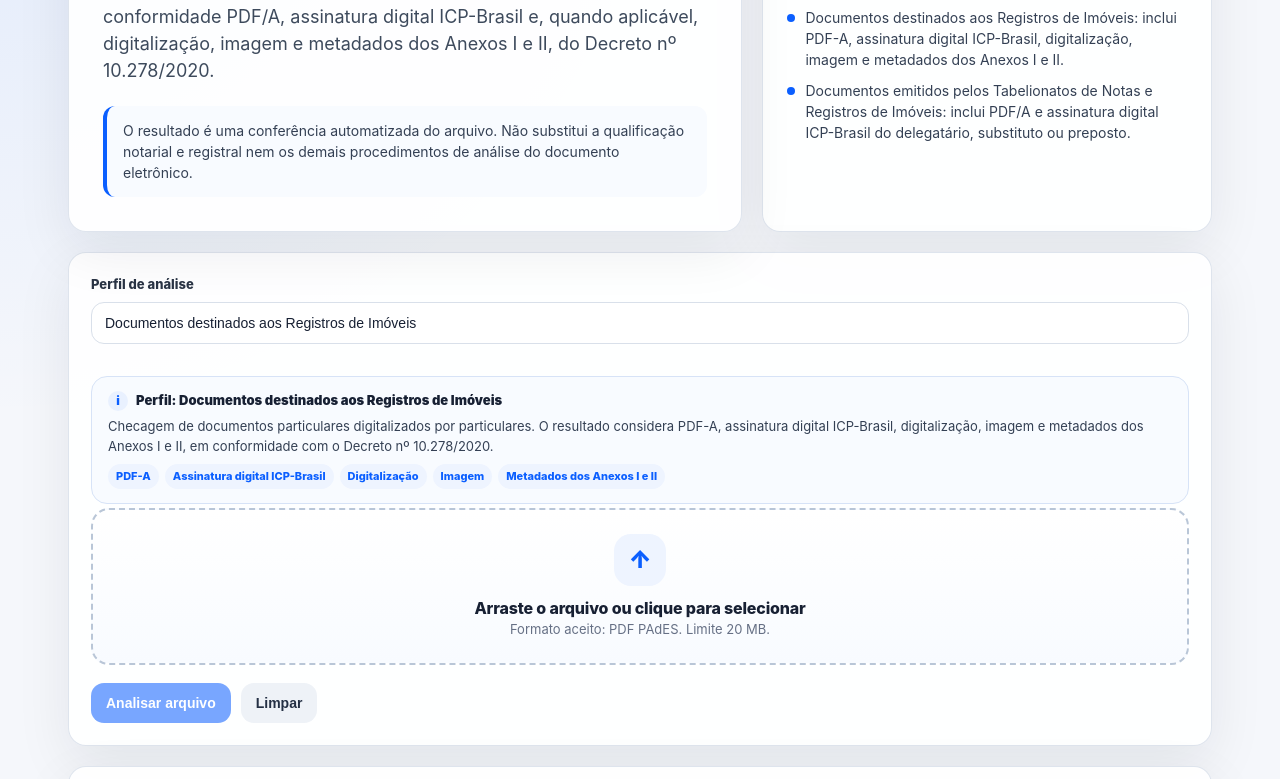
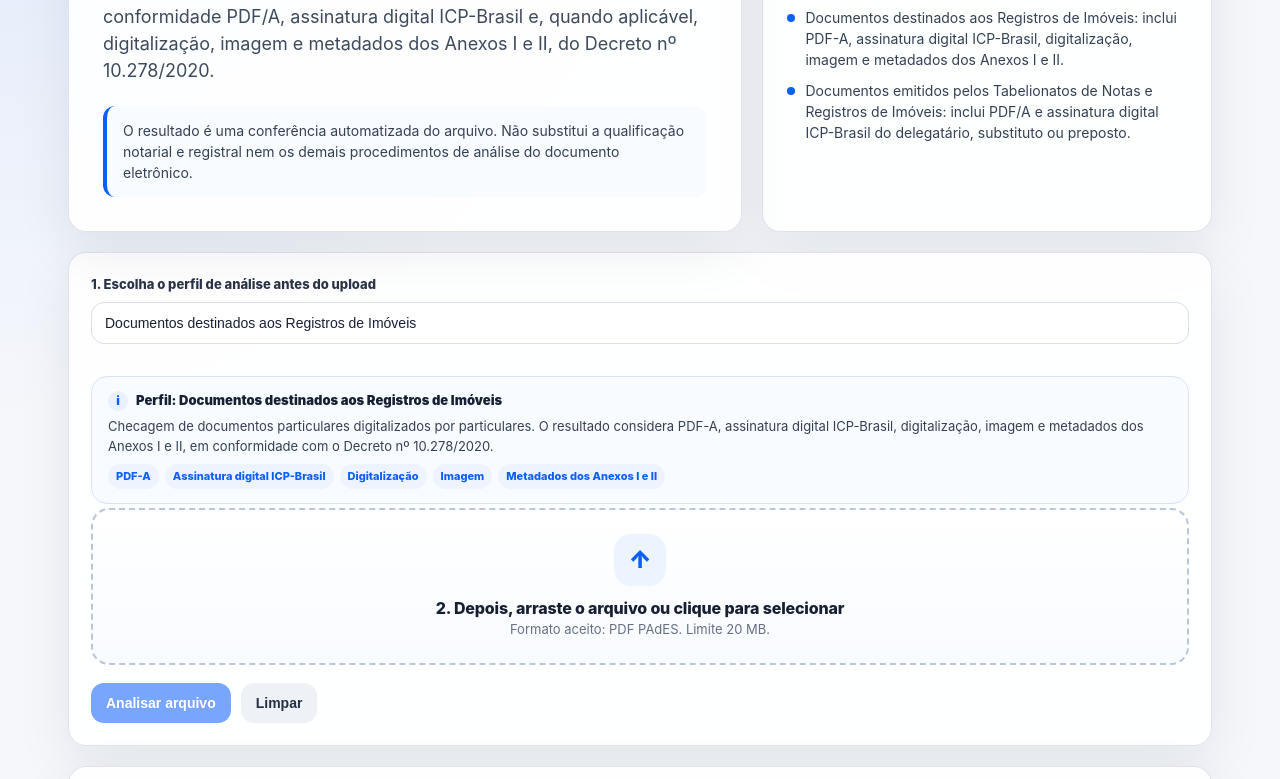
Before and after one commit to atas26/verificador-decreto-10278, a website: page public/index.html in a window 1280 px wide. Shown: the part 259-1038 px from the top of the page. Drawn offline with Linux system fonts and the light colour scheme.

```diff
--- a/public/index.html
+++ b/public/index.html
@@ -770,7 +770,7 @@
       <section class="card panel upload-panel">
         <div class="form-row">
           <div class="field">
-            <label for="purpose">Perfil de análise</label>
+            <label for="purpose">1. Escolha o perfil de análise antes do upload</label>
             <select id="purpose">
               <option value="registro_imoveis">Documentos destinados aos Registros de Imóveis</option>
               <option value="tabelionato_notas">Documentos emitidos pelos Tabelionatos de Notas e Registros de Imóveis</option>
@@ -781,10 +781,10 @@
         <div id="profileHelp" class="profile-help" aria-live="polite"></div>
 
         <input id="fileInput" type="file" accept="application/pdf,.pdf" class="hidden" />
-        <div id="dropzone" class="dropzone" tabindex="0" role="button" aria-label="Selecionar arquivo PDF PAdES">
+        <div id="dropzone" class="dropzone" tabindex="0" role="button" aria-label="Selecionar arquivo PDF PAdES após escolher o perfil de análise">
           <div class="drop-icon">↑</div>
           <div>
-            <div class="drop-title">Arraste o arquivo ou clique para selecionar</div>
+            <div class="drop-title">2. Depois, arraste o arquivo ou clique para selecionar</div>
             <p class="drop-text">Formato aceito: PDF PAdES. Limite 20 MB.</p>
           </div>
         </div>
```
